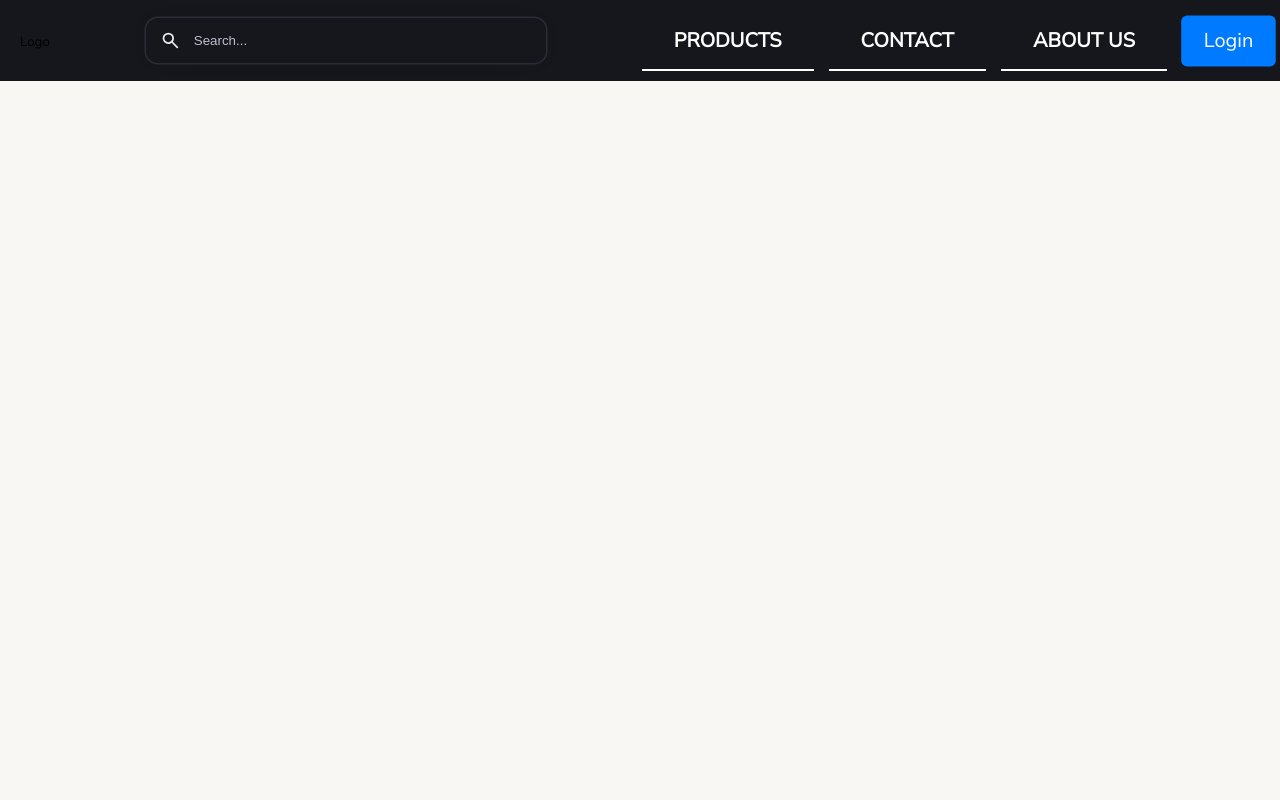
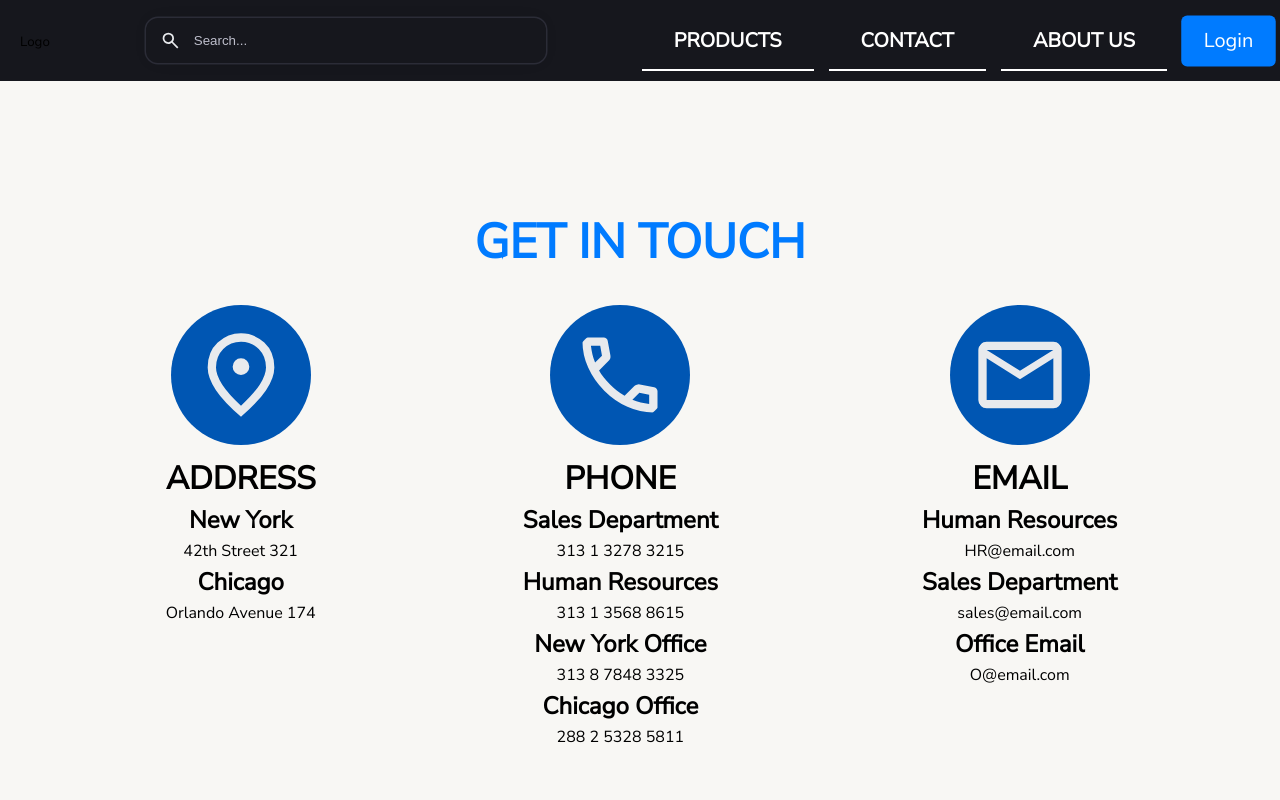
Before and after one commit to gushi24/CP4_Front_Web, a React (Vite) app: page /contact in a window 1280 px wide. Shown: the top 800 px of the page. Built offline with nearby package versions, Linux system fonts and the light colour scheme.

Commit message:
Styling Contato.jsx -Gushi

```diff
--- /dev/null
+++ b/src/css/contato.css
@@ -0,0 +1,44 @@
+.title{
+    text-align: center;
+    margin-top: 10%;
+    color: var(--color4);
+    font-weight: bolder;
+    font-size: 3em;
+}
+
+.contactInfo{
+    display: flex;
+    justify-content: center;
+    text-align: center;
+    margin-bottom: 10%;
+}
+
+.contactInfo section{
+    display: flex;
+    flex-direction: column;
+    align-items: center;
+    padding: 20px 100px;
+}
+
+.contactInfo section img{
+    background-color: var(--color5);
+    border-radius: 50%;
+    padding: 20px;
+    width: 100px;
+    margin: 10px;
+}
+
+.contactInfo section h1{
+    font-size: 2em;
+    padding: 2px;
+}
+
+.contactInfo section h2{
+    font-size: 1.5em;
+    padding: 2px;
+}
+
+.contactInfo section p{
+    font-size: 1em;
+    padding: 2px;
+}
--- a/src/routes/Contato.jsx
+++ b/src/routes/Contato.jsx
@@ -1,9 +1,52 @@
 import Nav from "../components/Nav.jsx"
+import Footer from "../components/Footer.jsx"
+import '../css/contato.css'
+import pinIcon from '../assets/pinIcon.svg'
+import phoneIcon from '../assets/phoneIcon.svg'
+import emailIcon from '../assets/emailIcon.svg'
 
 const Contato=()=>{
     return (
         <>
         <Nav/>
+
+        <h1 className="title">GET IN TOUCH</h1>
+        <div className="contactInfo">
+            <section>
+                <img src={pinIcon} alt="Pin Icon"/>
+                <h1>ADDRESS</h1>
+                <h2>New York</h2>
+                <p>42th Street 321</p>
+                <h2>Chicago</h2>
+                <p>Orlando Avenue 174</p>
+            </section>
+
+            <section>
+                <img src={phoneIcon} alt="phoneIcon"/>
+                <h1>PHONE</h1>
+                <h2>Sales Department</h2>
+                <p>313 1 3278 3215</p>
+                <h2>Human Resources</h2>
+                <p>313 1 3568 8615</p>
+                <h2>New York Office</h2>
+                <p>313 8 7848 3325</p>
+                <h2>Chicago Office</h2>
+                <p>288 2 5328 5811</p>
+            </section>
+
+            <section>
+                <img src={emailIcon} alt="emailIcon"/>
+                <h1>EMAIL</h1>
+                <h2>Human Resources</h2>
+                <p>HR@email.com</p>
+                <h2>Sales Department</h2>
+                <p>sales@email.com</p>
+                <h2>Office Email</h2>
+                <p>O@email.com</p>
+            </section>
+        </div>
+
+        <Footer/>
         </>
     )
 }
```
Also changed, not shown: src/assets/pinIcon.svg (added).
